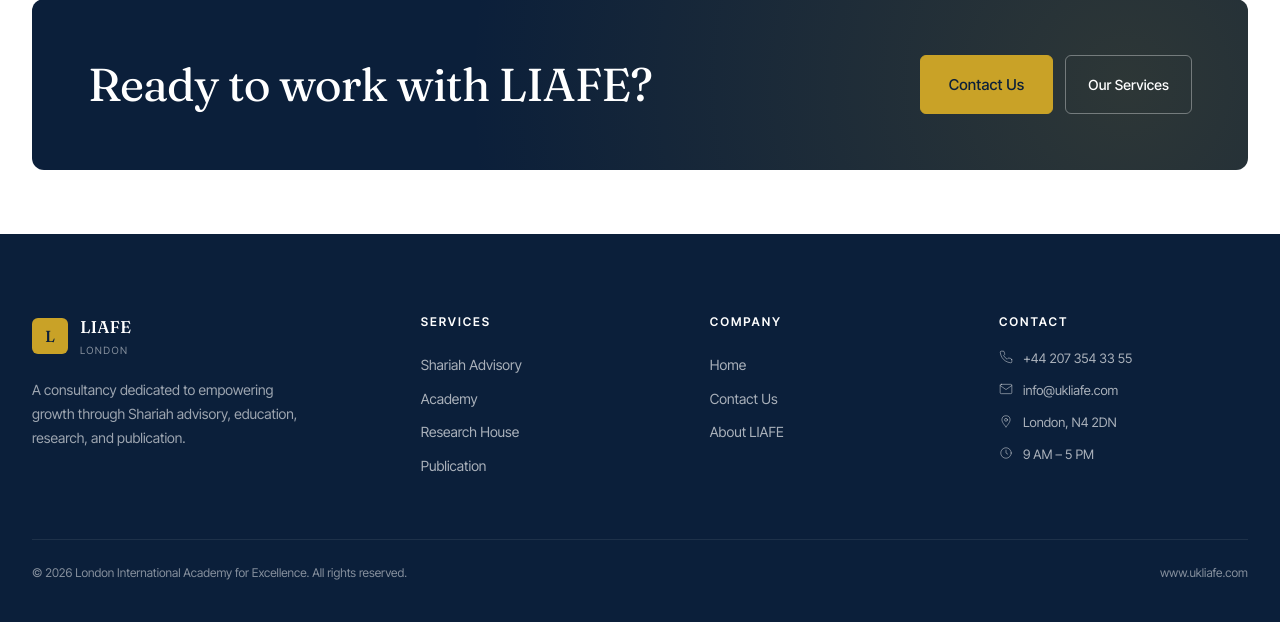
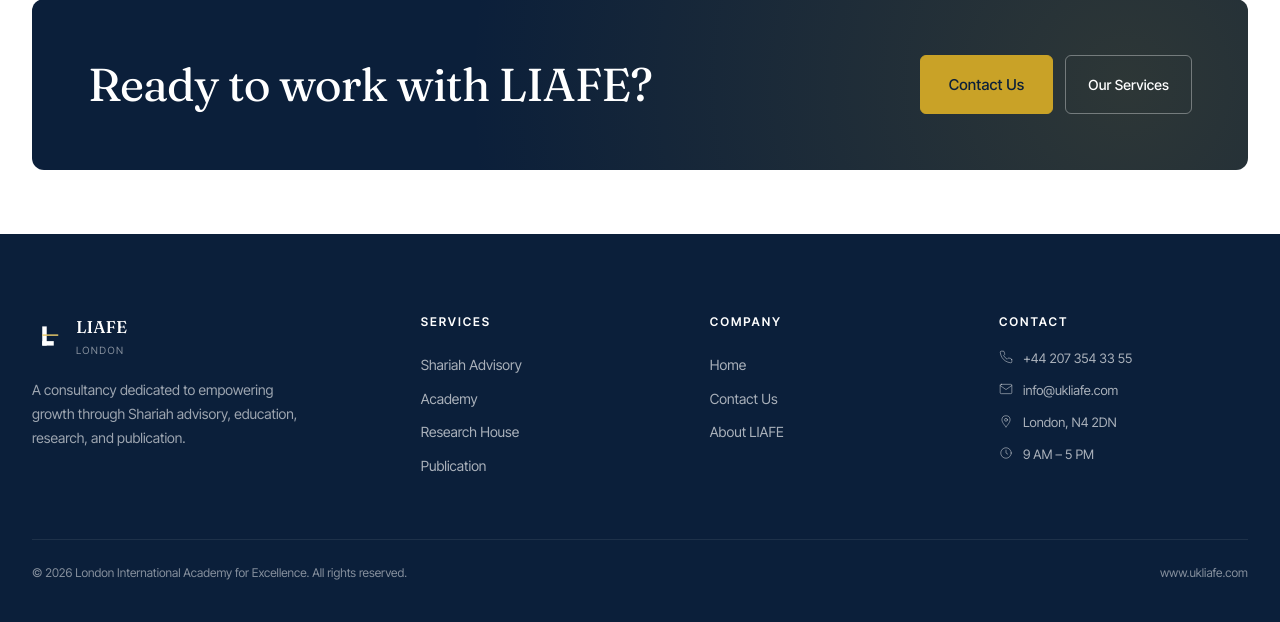
Before and after one commit to Lahsasna1/Liafe-website, a Django app: page / in a window 1280 px wide. Shown: the part 3658-4280 px from the top of the page. Run offline with Django 5.2, Linux system fonts and the light colour scheme; data comes from the database, SQL or seed files in the repository; data that the repository does not hold is empty; some libraries are stand-ins or nearby versions.

Commit message:
Replace placeholder "L" letter mark with a real logo
Adds the "Ledger L" mark (a geometric L crossed by a gold line) as
SVG assets: navy and white variants for light/dark contexts, a
contained favicon badge, and a full navy lockup for optional upload
as the CMS site.logo. Wired into the header, footer fallback, and
site favicon (previously unset when no favicon was uploaded).

Co-Authored-By: Claude Sonnet 5 <noreply@anthropic.com>

```diff
--- a/static/css/site.css
+++ b/static/css/site.css
@@ -176,9 +176,9 @@ p  { margin: 0; color: var(--text-2); text-wrap: pretty; }
 .brand { display:flex; align-items:center; gap:14px; text-decoration:none; }
 .brand-mark {
   width:40px; height:40px; display:flex; align-items:center; justify-content:center;
-  background:var(--navy); color:var(--gold); border-radius:var(--radius);
-  font-family:var(--font-serif); font-size:17px; font-weight:500;
+  flex-shrink:0;
 }
+.brand-mark svg { width:100%; height:100%; }
 .brand-text { display:flex; flex-direction:column; line-height:1.1; }
 .brand-text .name { font-family:var(--font-serif); font-size:17px; font-weight:500; color:var(--navy); }
 .brand-text .sub  { font-size:10px; letter-spacing:.18em; text-transform:uppercase; color:var(--muted); margin-top:3px; }
--- a/templates/base.html
+++ b/templates/base.html
@@ -6,7 +6,8 @@
   <title>{% block title %}{{ site.company_name }}{% endblock %}</title>
   <meta name="description" content="{% block meta_description %}{{ site.tagline }}{% endblock %}">
 
-  {% if site.favicon %}<link rel="icon" href="{{ site.favicon.url }}">{% endif %}
+  <link rel="icon" href="{% if site.favicon %}{{ site.favicon.url }}{% else %}{% static 'images/brand/favicon.svg' %}{% endif %}" type="image/svg+xml">
+  <link rel="apple-touch-icon" href="{% if site.favicon %}{{ site.favicon.url }}{% else %}{% static 'images/brand/favicon.svg' %}{% endif %}">
 
   <link rel="preconnect" href="https://fonts.googleapis.com">
   <link rel="preconnect" href="https://fonts.gstatic.com" crossorigin>
--- a/templates/partials/footer.html
+++ b/templates/partials/footer.html
@@ -9,7 +9,13 @@
           {% if site.logo %}
             <img src="{{ site.logo.url }}" alt="{{ site.short_name }}" style="height:36px;width:auto;filter:brightness(0) invert(1);opacity:.9;">
           {% else %}
-            <div style="width:36px;height:36px;background:var(--gold);color:var(--navy);display:flex;align-items:center;justify-content:center;font-family:var(--font-serif);font-size:16px;font-weight:500;border-radius:6px;">L</div>
+            <div style="width:32px;height:32px;flex-shrink:0;">
+              <svg viewBox="0 0 100 100" aria-hidden="true" style="width:100%;height:100%;">
+                <rect x="32" y="20" width="14" height="60" fill="#FFFFFF"/>
+                <rect x="32" y="66" width="36" height="14" fill="#FFFFFF"/>
+                <rect x="32" y="45" width="50" height="4.5" fill="#E8C969"/>
+              </svg>
+            </div>
             <div>
               <div style="font-family:var(--font-serif);font-size:17px;font-weight:500;color:#fff;">{{ site.short_name }}</div>
               <div style="font-size:10px;letter-spacing:.14em;text-transform:uppercase;color:rgba(255,255,255,.5);margin-top:2px;">London</div>
--- a/templates/partials/header.html
+++ b/templates/partials/header.html
@@ -8,7 +8,13 @@
         {% if site.logo %}
           <img src="{{ site.logo.url }}" alt="{{ site.short_name }}" style="height:40px;width:auto;">
         {% else %}
-          <div class="brand-mark">L</div>
+          <div class="brand-mark">
+            <svg viewBox="0 0 100 100" aria-hidden="true">
+              <rect x="32" y="20" width="14" height="60" fill="#0B1F3A"/>
+              <rect x="32" y="66" width="36" height="14" fill="#0B1F3A"/>
+              <rect x="32" y="45" width="50" height="4.5" fill="#C9A227"/>
+            </svg>
+          </div>
           <div class="brand-text">
             <span class="name">{{ site.short_name }}</span>
             <span class="sub">London</span>
```
Also changed, not shown: static/images/brand/favicon.svg (added), static/images/brand/liafe-lockup-navy.svg (added), static/images/brand/liafe-mark-navy.svg (added), static/images/brand/liafe-mark-white.svg (added).
